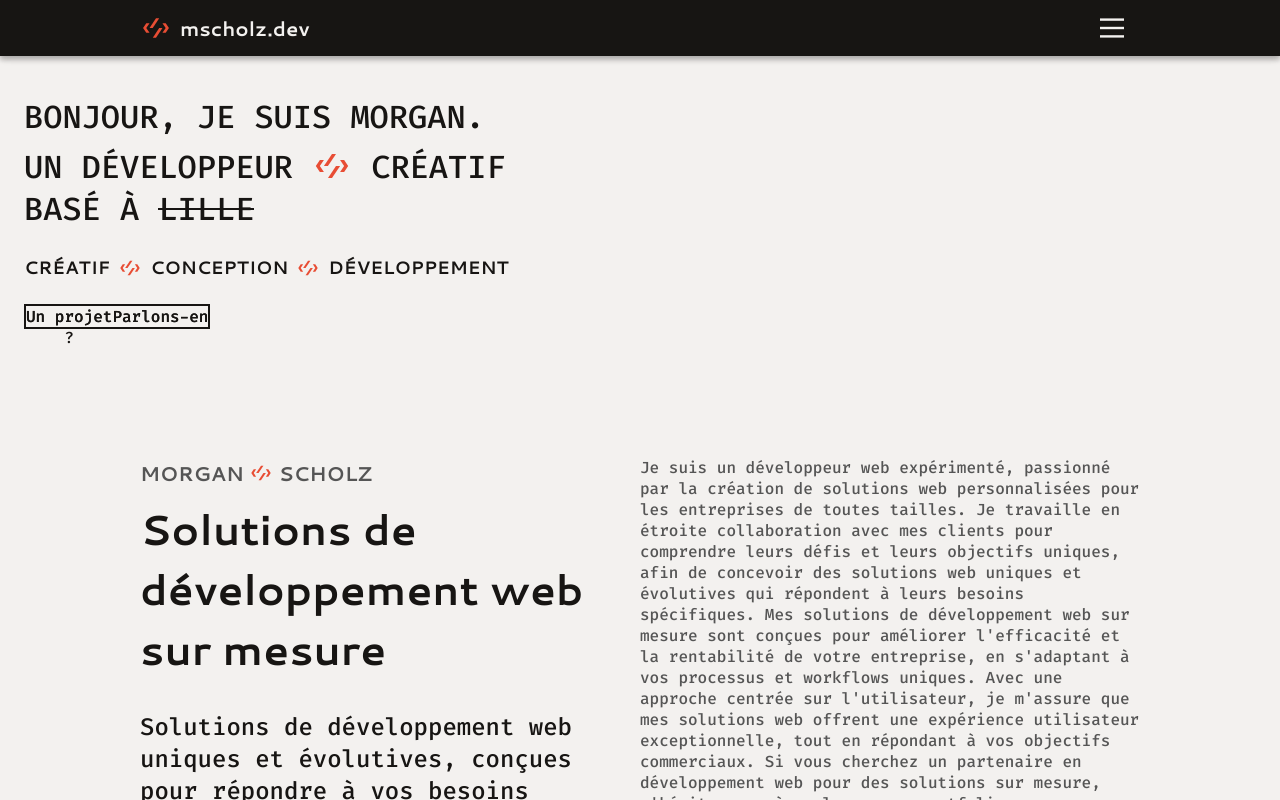
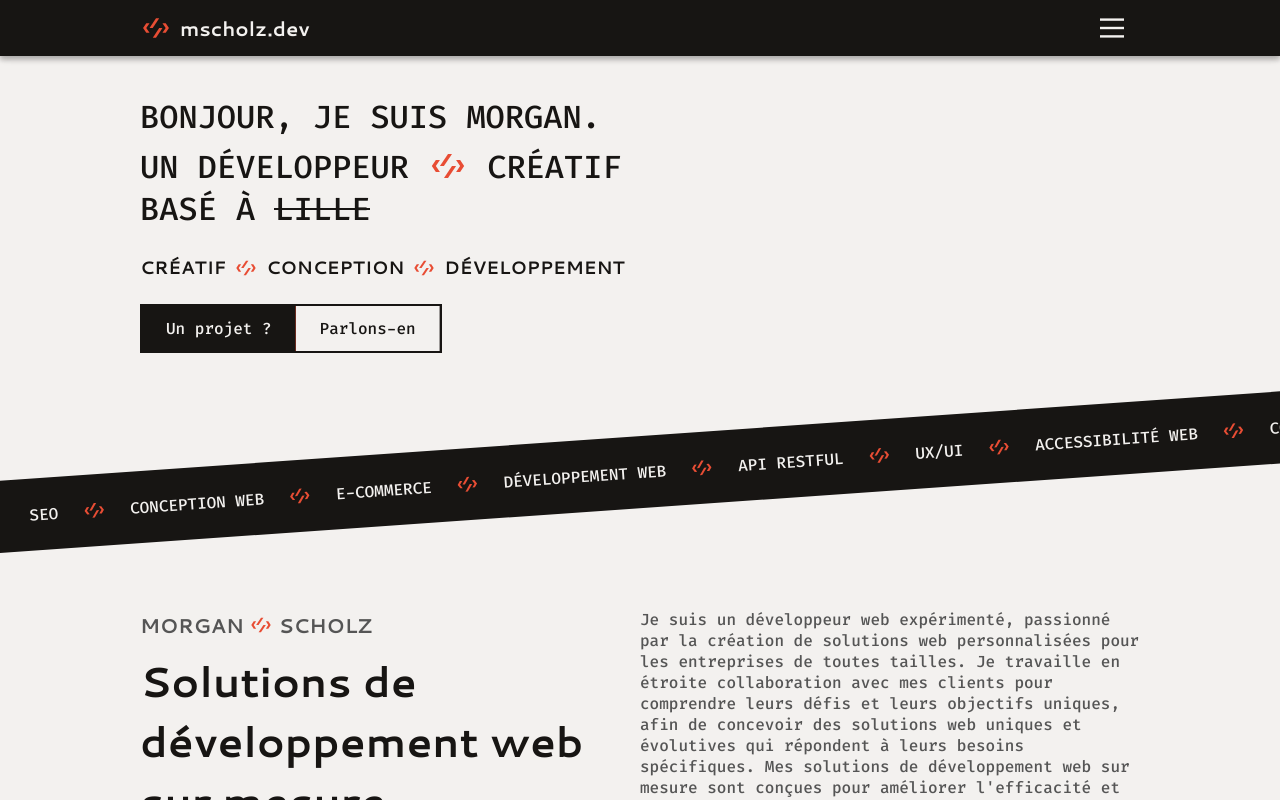
Before and after one commit to mscholz-dev/nextfolio, a Next.js app: page / in a window 1280 px wide. Shown: the top 800 px of the page. Built offline with nearby package versions, Linux system fonts and the light colour scheme.

Commit message:
update home and start banner

```diff
--- /dev/null
+++ b/styles/components/banner.scss
@@ -0,0 +1,32 @@
+.banner {
+  align-items: center;
+  background: $black;
+  bottom: -200px;
+  display: flex;
+  left: 0;
+  padding: 24px 32px;
+  position: absolute;
+  transform: rotate(-4deg);
+  transform-origin: left bottom;
+  width: max-content;
+
+  &-container {
+    align-items: center;
+    display: flex;
+  }
+
+  &-icon {
+    fill: $primary-color;
+    height: 24px;
+    margin: 0 24px;
+    min-height: 24px;
+    min-width: 24px;
+    width: 24px;
+  }
+
+  &-word {
+    color: $white;
+    font-size: 16px;
+    text-transform: uppercase;
+  }
+}
--- a/styles/components/intro.scss
+++ b/styles/components/intro.scss
@@ -1,5 +1,11 @@
 .intro {
-  margin-bottom: 128px;
+  margin-bottom: 256px;
+  position: relative;
+
+  &-main {
+    margin: 0 auto;
+    max-width: 1000px;
+  }
 
   &-title {
     display: flex;
@@ -61,17 +67,74 @@
     display: flex;
     flex-direction: row;
 
+    &:hover {
+      .intro-btn-text {
+        &:first-child {
+          clip-path: polygon(
+            100% 0,
+            100% 0,
+            100% 100%,
+            100% 100%
+          );
+        }
+      }
+    }
+
     &-container {
+      cursor: pointer;
+      display: block;
+      font-size: 16px;
       position: relative;
+      width: fit-content;
+
+      &:first-child {
+        .intro-btn-text {
+          &:first-child {
+            background: $black;
+            color: $white;
+          }
+
+          &:last-child {
+            background: $primary-color;
+            color: $black;
+          }
+        }
+      }
+
+      &:last-child {
+        .intro-btn-text {
+          &:first-child {
+            background: $white;
+            color: $black;
+          }
+
+          &:last-child {
+            background: $black;
+            color: $white;
+          }
+        }
+      }
     }
 
     &-text {
+      display: block;
       font-size: 16px;
+      padding: 12px 24px;
 
       &:first-child {
+        border: 0;
+        clip-path: polygon(
+          0 0,
+          100% 0,
+          100% 100%,
+          0% 100%
+        );
         left: 0;
+        overflow: hidden;
         position: absolute;
         top: 0;
+        transition: 0.25s clip-path ease-in-out;
+        z-index: 1;
       }
     }
   }
--- a/styles/layouts/footer.scss
+++ b/styles/layouts/footer.scss
@@ -115,6 +115,8 @@
       fill: $white;
       height: 14px;
       margin-right: 8px;
+      position: relative;
+      top: -0.5px;
       width: 14px;
     }
 
--- a/styles/main.scss
+++ b/styles/main.scss
@@ -17,7 +17,7 @@
   "components/diploma/diploma",
   "components/article/articles",
   "components/article/article", "components/intro",
-  "components/details";
+  "components/details", "components/banner";
 
 @import "layouts/main", "layouts/wrapper",
   "layouts/header", "layouts/footer";
--- /dev/null
+++ b/templates/components/Banner.tsx
@@ -0,0 +1,25 @@
+import React, { FC } from "react";
+import IconLogo from "@/public/icons/logo.svg";
+
+// interfaces
+import { IBanner } from "@/utils/interfaces";
+
+const Banner: FC<IBanner> = ({ words }) => {
+  return (
+    <div className="banner">
+      {words.map(({ id, word }) => (
+        <div
+          key={id}
+          className="banner-container"
+        >
+          {id !== 0 && (
+            <IconLogo className="banner-icon" />
+          )}
+          <p className="banner-word">{word}</p>
+        </div>
+      ))}
+    </div>
+  );
+};
+
+export default Banner;
--- a/templates/components/Intro.tsx
+++ b/templates/components/Intro.tsx
@@ -1,9 +1,14 @@
 import React, { FC } from "react";
 import IconLogo from "@/public/icons/logo.svg";
+import Banner from "./Banner";
+
+// data
+import homeBanner from "@/utils/data/homeBanner";
 
 const Intro: FC = () => {
   return (
     <section className="intro wrapper-padding-x">
+      <div className="intro-main">
         <h2 className="intro-title">
           <span className="intro-title-item">
             Bonjour, je suis Morgan.
@@ -41,7 +46,7 @@ const Intro: FC = () => {
               Un projet ?
             </span>
             <span className="intro-btn-text">
-            Un projet
+              Un projet ?
             </span>
           </div>
 
@@ -54,6 +59,9 @@ const Intro: FC = () => {
             </span>
           </div>
         </button>
+      </div>
+
+      <Banner words={homeBanner} />
     </section>
   );
 };
--- /dev/null
+++ b/utils/data/homeBanner.ts
@@ -0,0 +1,40 @@
+const homeBanner = [
+  {
+    id: 0,
+    word: "SEO",
+  },
+  {
+    id: 1,
+    word: "Conception web",
+  },
+  {
+    id: 2,
+    word: "E-commerce",
+  },
+  {
+    id: 3,
+    word: "Développement web",
+  },
+  {
+    id: 4,
+    word: "API RESTful",
+  },
+  {
+    id: 5,
+    word: "UX/UI",
+  },
+  {
+    id: 6,
+    word: "Accessibilité web",
+  },
+  {
+    id: 7,
+    word: "Compétences techniques",
+  },
+  {
+    id: 8,
+    word: "Collaboration avec les clients",
+  },
+];
+
+export default homeBanner;
```
Also changed, not shown: utils/interfaces.ts (+7 -0 lines), 1 other file (tests, documents, lock files or other folders). Lines whose indentation alone changed are shown as unchanged.
